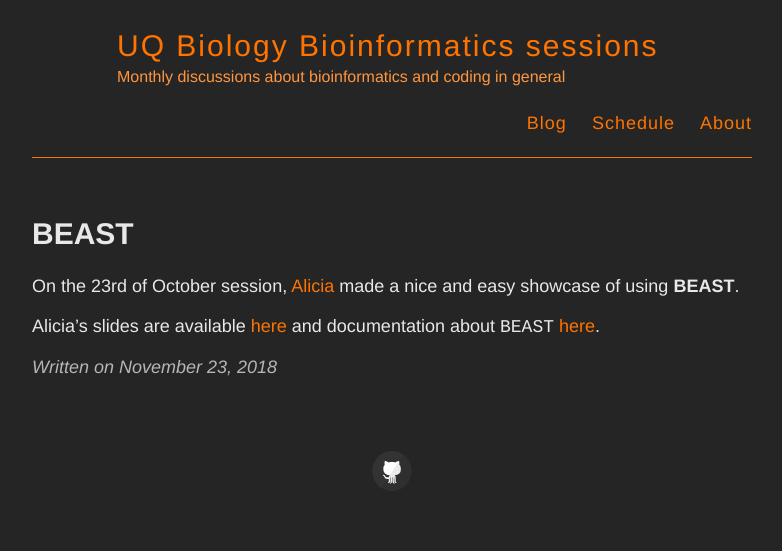
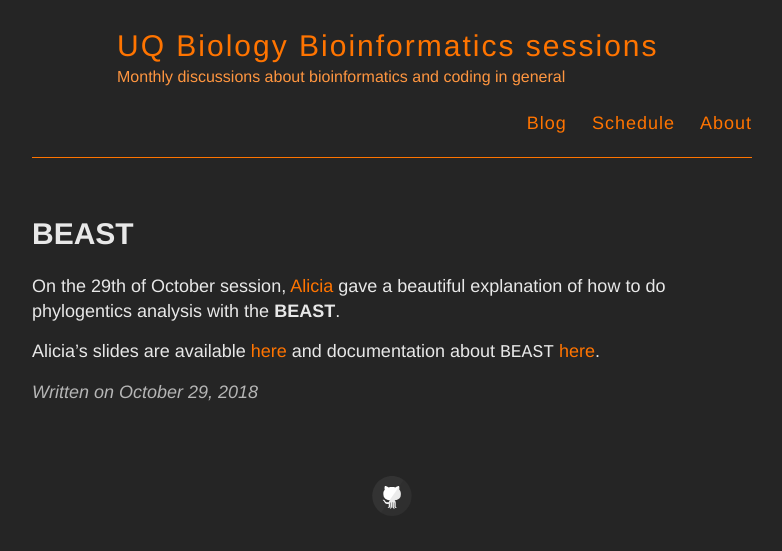
Before and after one commit to uqbioinfo/uqbioinfo.github.io, a Jekyll site: the page built from _posts/2018-10-29-Alicia.md, in a window 1280 px wide. Shown: the top 551 px of the page, without its empty margins (248-1030 px from the left). Built offline with Jekyll 4.4.1, drawn with Linux system fonts in a browser that asks for light colours.

```diff
--- /dev/null
+++ b/_posts/2018-10-29-Alicia.md
@@ -0,0 +1,8 @@
+---
+layout: post
+title: BEAST
+---
+
+On the 29th of October session, [Alicia](https://biological-sciences.uq.edu.au/profile/981/alicia-toon) gave a beautiful explanation of how to do phylogentics analysis with the **BEAST**.
+
+Alicia's slides are available [here](/pdf/2018-10-29-Alicia.pdf) and documentation about `BEAST` [here](http://beast.community/).
--- a/_posts/2018-11-23-Alicia.md
+++ /dev/null
@@ -1,8 +0,0 @@
----
-layout: post
-title: BEAST
----
-
-On the 23rd of October session, [Alicia]() made a nice and easy showcase of using **BEAST**.
-
-Alicia's slides are available [here](/pdf/2018-11-23-Alicia.pdf) and documentation about `BEAST` [here](http://beast.community/).
```
Also changed, not shown: _posts/2018-11-21-Maddie.md (added, +8 -0 lines), _posts/2019-02-21-Rhys.md (+1 -1 lines), _posts/2019-03-28-Josh.md (+1 -1 lines), 3 other files.
